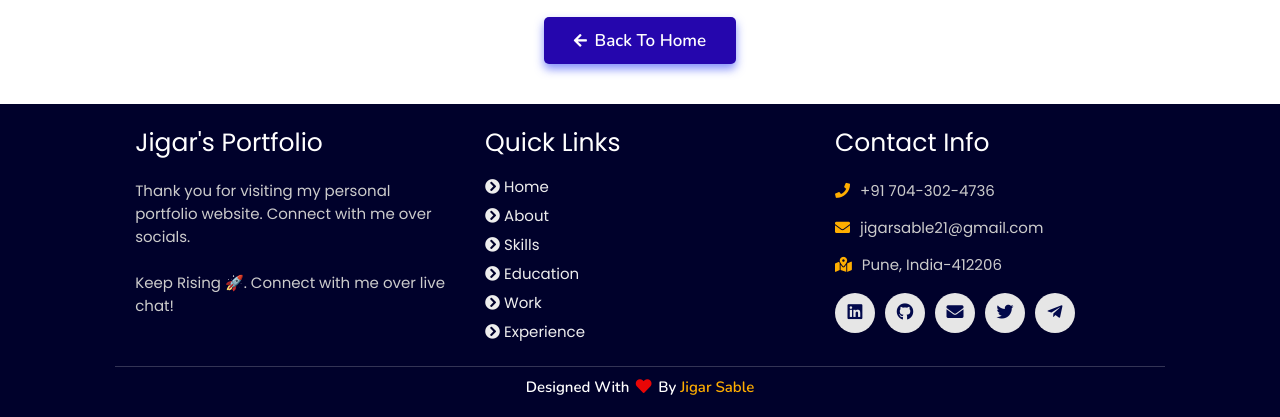
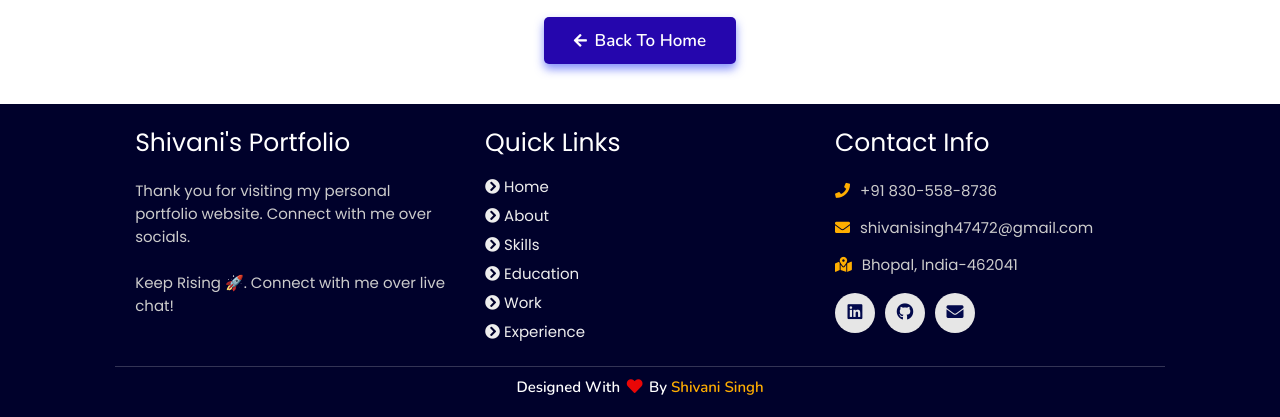
Before and after one commit to singhshivanii/codeclause_personal_portfolio, a plain HTML site: page 404.html in a window 1280 px wide. Shown: the part 586-1003 px from the top of the page. Drawn offline with nearby package versions, Linux system fonts and the light colour scheme.

Commit message:
First Commit

```diff
--- a/404.html
+++ b/404.html
@@ -15,7 +15,7 @@
 
 <!-- navbar starts -->
 <header>
-        <a href="/" class="logo"><i class="fab fa-node-js"></i> Jigar</a>
+        <a href="/" class="logo"><i class="fab fa-node-js"></i> Shivani</a>
 
         <div id="menu" class="fas fa-bars"></div>
         <nav class="navbar">
@@ -61,7 +61,7 @@
   <div class="box-container">
 
       <div class="box">
-          <h3>Jigar's Portfolio</h3>
+          <h3>Shivani's Portfolio</h3>
           <p>Thank you for visiting my personal portfolio website. Connect with me over socials. <br/> <br/> Keep Rising 🚀. Connect with me over live chat!</p>
       </div>
 
@@ -77,21 +77,20 @@
 
       <div class="box">
           <h3>contact info</h3>
-          <p> <i class="fas fa-phone"></i>+91 704-302-4736</p>
-          <p> <i class="fas fa-envelope"></i>jigarsable21@gmail.com</p>
-          <p> <i class="fas fa-map-marked-alt"></i>Pune, India-412206</p>
+          <p> <i class="fas fa-phone"></i>+91 830-558-8736</p>
+          <p> <i class="fas fa-envelope"></i>shivanisingh47472@gmail.com</p>
+          <p> <i class="fas fa-map-marked-alt"></i>Bhopal, India-462041</p>
           <div class="share">
 
-              <a href="https://www.linkedin.com/in/jigar-sable" class="fab fa-linkedin" target="_blank"></a>
-              <a href="https://github.com/jigar-sable" class="fab fa-github" target="_blank"></a>
-              <a href="mailto:jigarsable21@gmail.com" class="fas fa-envelope" target="_blank"></a>
-              <a href="https://twitter.com/jigar_sable" class="fab fa-twitter" target="_blank"></a>
-              <a href="https://t.me/lifecode5" class="fab fa-telegram-plane" target="_blank"></a>
+              <a href="https://www.linkedin.com/in/shivani-singh-524ba1201/" class="fab fa-linkedin" target="_blank"></a>
+              <a href="https://github.com/singhshivanii" class="fab fa-github" target="_blank"></a>
+              <a href="mailto:shivanisingh47472@gmail.com" class="fas fa-envelope" target="_blank"></a>
+
           </div>
       </div>
   </div>
 
-  <h1 class="credit">Designed with <i class="fa fa-heart pulse"></i> by <a href="https://www.linkedin.com/in/jigar-sable"> jigar sable</a></h1>
+  <h1 class="credit">Designed with <i class="fa fa-heart pulse"></i> by <a href="https://www.linkedin.com/in/jigar-sable"> Shivani singh</a></h1>
 
 </section>
 <!-- footer section ends -->
```
Also changed, not shown: index.html (+1 -23 lines).
